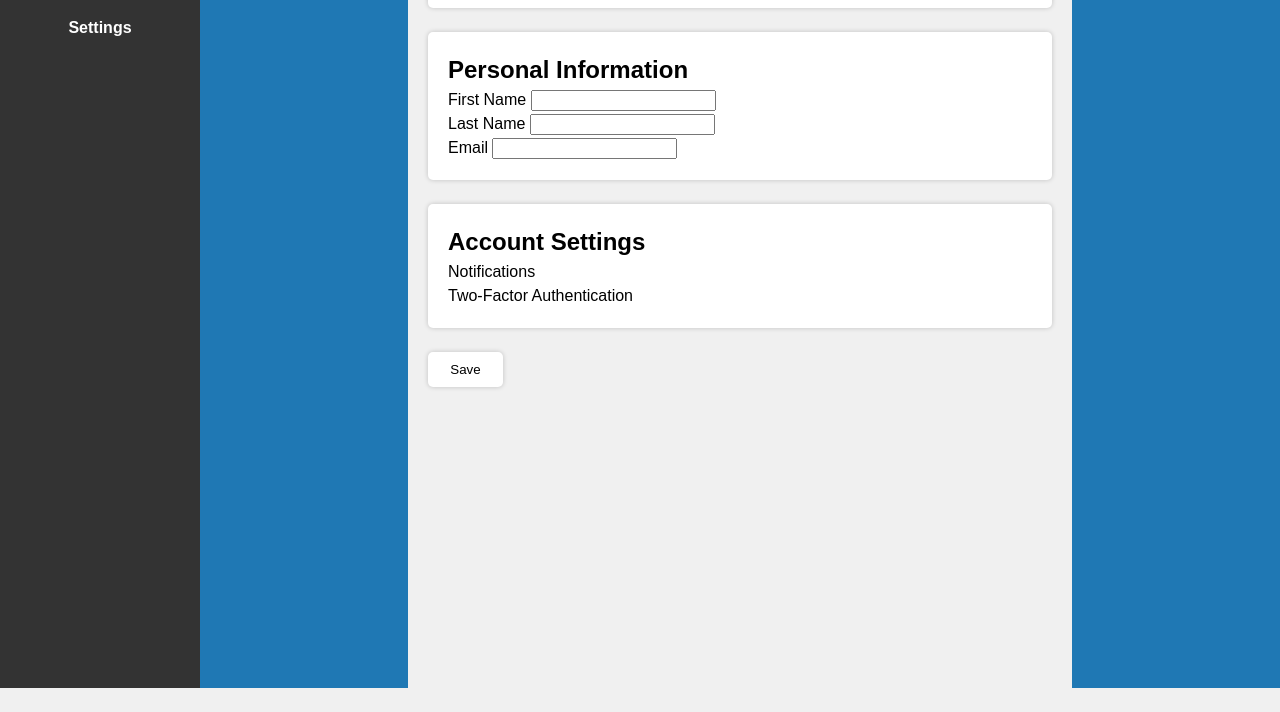
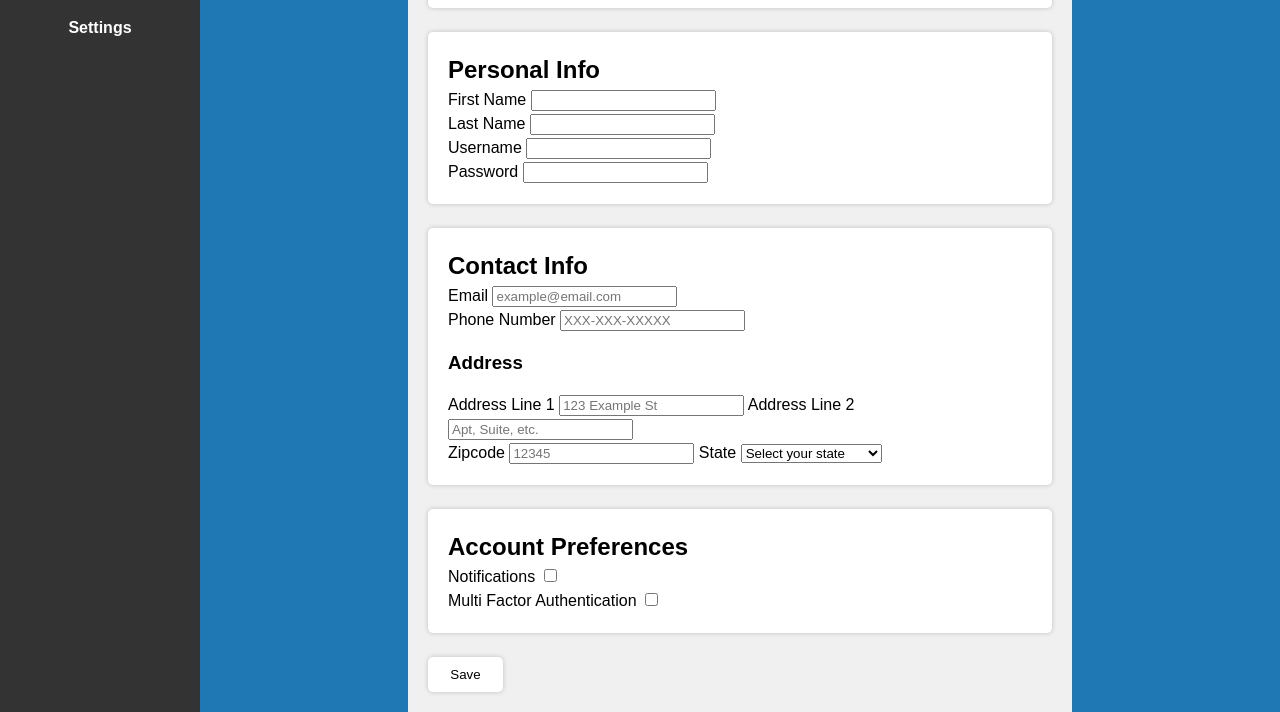
Before and after one commit to robertwarnold/F23-Team02, a plain HTML site: page admin/admin_settings.html in a window 1280 px wide. Shown: the part 112-824 px from the top of the page. Before the commit the page ends 800 px from the top, so only its background shows below. Drawn offline with Linux system fonts and the light colour scheme.

Commit message:
added more to Admin settings page

```diff
--- a/admin/admin_settings.html
+++ b/admin/admin_settings.html
@@ -29,24 +29,99 @@
         <!-- Settings Sections -->
         <form >
             <section>
-                <h2>Personal Information</h2>
+                <h2>Personal Info</h2>
                 <label for="fname">First Name</label>
                 <input type="text" id="fname" name = "fname"> <br>
                 <label for="lname">Last Name</label>
                 <input type="text" id="lname" name = "lname"> <br>
+                <label for="username">Username</label>
+                <input type="text" id="username" name = "username"> <br>
+                <label for="password">Password</label>
+                <input type="password" id="password" name = "password"> <br>
+
+            </section><br>
+
+            <section>
+                <h2>Contact Info</h2>
                 <label for="email">Email</label>
-                <input type="text" id="email" name = "email">
-            </section>
-            <br>
+                <input type="text" id="email" name = "email" pattern="email" placeholder="example@email.com"><br>
+                <label for="phone">Phone Number</label>
+                <input type="text" id="phone" name = "phone" pattern="tel" placeholder="XXX-XXX-XXXXX"><br>
+                <h3>Address</h3>
+                <label for="address1">Address Line 1</label>
+                <input type="text" id="address1" name = "address1" placeholder="123 Example St">
+                <label for="address2">Address Line 2</label>
+                <input type="text" id="address2" name = "address2" placeholder="Apt, Suite, etc."><br>
+                <label for="zip">Zipcode</label>
+                <input type="text" id="zip" name = "zip" placeholder="12345">
+                <label for="state">State</label>
+                <select id="state" name = "state">
+                    <option value = "" disable selected> Select your state</option>
+                    <option value="AL">Alabama</option>
+                    <option value="AK">Alaska</option>
+                    <option value="AZ">Arizona</option>
+                    <option value="AR">Arkansas</option>
+                    <option value="CA">California</option>
+                    <option value="CO">Colorado</option>
+                    <option value="CT">Connecticut</option>
+                    <option value="DE">Delaware</option>
+                    <option value="DC">District Of Columbia</option>
+                    <option value="FL">Florida</option>
+                    <option value="GA">Georgia</option>
+                    <option value="HI">Hawaii</option>
+                    <option value="ID">Idaho</option>
+                    <option value="IL">Illinois</option>
+                    <option value="IN">Indiana</option>
+                    <option value="IA">Iowa</option>
+                    <option value="KS">Kansas</option>
+                    <option value="KY">Kentucky</option>
+                    <option value="LA">Louisiana</option>
+                    <option value="ME">Maine</option>
+                    <option value="MD">Maryland</option>
+                    <option value="MA">Massachusetts</option>
+                    <option value="MI">Michigan</option>
+                    <option value="MN">Minnesota</option>
+                    <option value="MS">Mississippi</option>
+                    <option value="MO">Missouri</option>
+                    <option value="MT">Montana</option>
+                    <option value="NE">Nebraska</option>
+                    <option value="NV">Nevada</option>
+                    <option value="NH">New Hampshire</option>
+                    <option value="NJ">New Jersey</option>
+                    <option value="NM">New Mexico</option>
+                    <option value="NY">New York</option>
+                    <option value="NC">North Carolina</option>
+                    <option value="ND">North Dakota</option>
+                    <option value="OH">Ohio</option>
+                    <option value="OK">Oklahoma</option>
+                    <option value="OR">Oregon</option>
+                    <option value="PA">Pennsylvania</option>
+                    <option value="RI">Rhode Island</option>
+                    <option value="SC">South Carolina</option>
+                    <option value="SD">South Dakota</option>
+                    <option value="TN">Tennessee</option>
+                    <option value="TX">Texas</option>
+                    <option value="UT">Utah</option>
+                    <option value="VT">Vermont</option>
+                    <option value="VA">Virginia</option>
+                    <option value="WA">Washington</option>
+                    <option value="WV">West Virginia</option>
+                    <option value="WI">Wisconsin</option>
+                    <option value="WY">Wyoming</option>
+                </select>
+
+
+            </section><br>
+
             <section>
-                <h2>Account Settings</h2>
-                <div>Notifications</div>
-                <div>Two-Factor Authentication</div>
+                <h2>Account Preferences</h2>
+                <label for="notif">Notifications</label>
+                <input type="checkbox" id="notif" name="notif"><br>
+                <label for="mfa">Multi Factor Authentication</label>
+                <input type="checkbox" id="mfa" name="mfa"><br>
+            </section><br>
 
-            </section>
-
-            <br>
-            <input type="submit" value = "Save" >
+            <button type="button">Save</button>
         </form>
 
 
--- a/styles/account.css
+++ b/styles/account.css
@@ -62,9 +62,9 @@ section {
     box-shadow: 0 0 5px rgba(0, 0, 0, 0.2);
 }
 
-input[type=submit] {
+button {
     padding: 10px;
-    border:0 none;
+    border: 0;
     border-radius: 5px;
     background-color: #fff;
     width: 75px;
```
Also changed, not shown: 1 other file.
